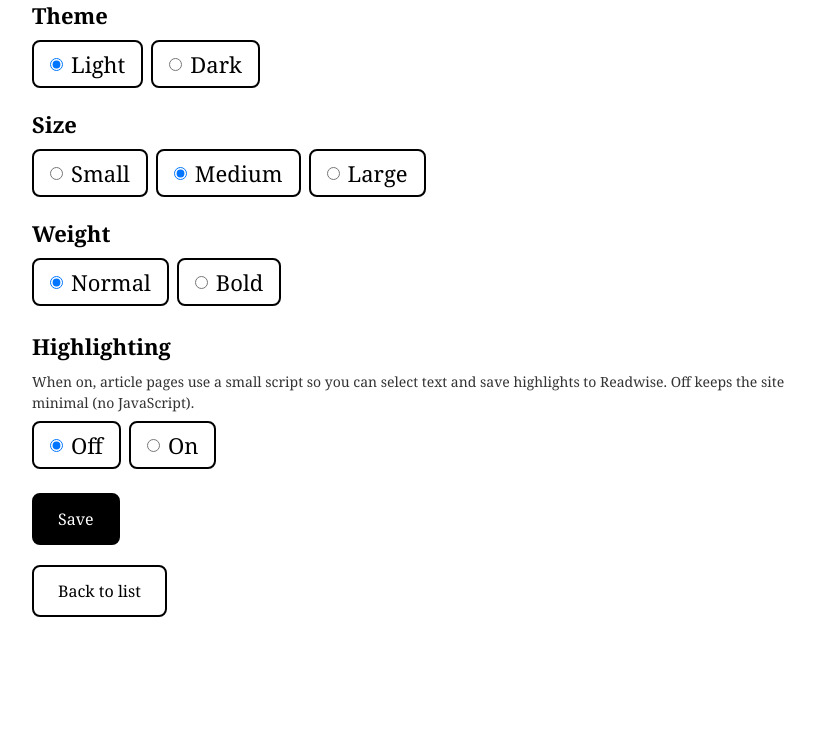
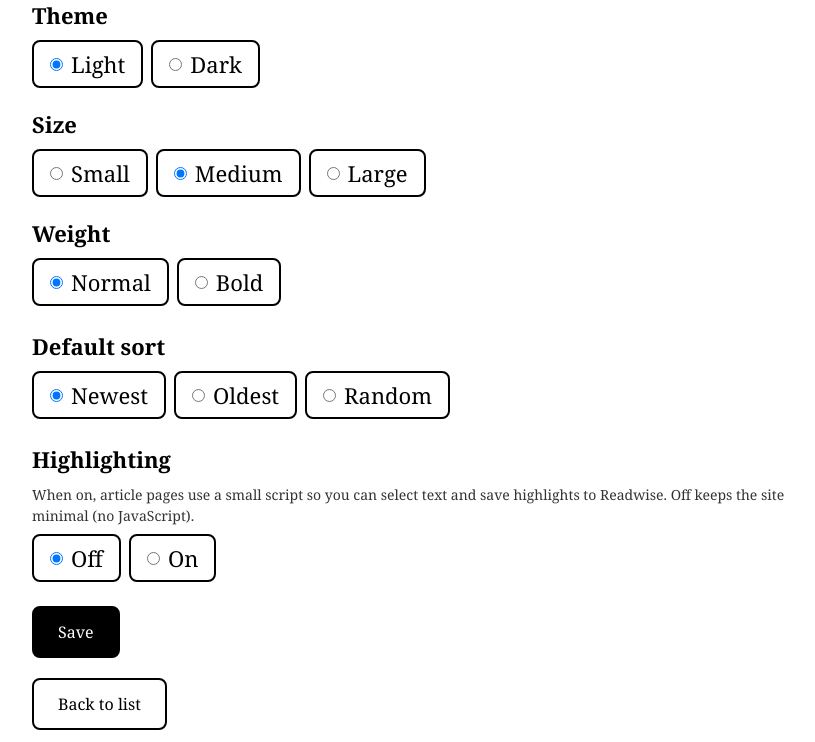
Before and after one commit to ntwkrgr/readwise-reader-personal-site, a Flask app: page /settings in a window 1280 px wide. Shown: the part 62-804 px from the top of the page, without its empty margins (220-1035 px from the left). Before the commit the page ends 679 px from the top, so only its background shows below. Run offline with Flask 3, Linux system fonts and the light colour scheme.

Commit message:
Add note and settings-based sort
Made-with: Cursor

```diff
--- a/app.py
+++ b/app.py
@@ -1,5 +1,6 @@
 import os
 import uuid
+import random
 
 from typing import Any
 
@@ -19,6 +20,7 @@ READWISE_API_BASE = "https://readwise.io/api/v3"
 ARTICLES_PER_PAGE = 20
 
 VALID_LOCATIONS = {"later", "new", "archive", "feed"}
+VALID_SORTS = {"newest", "oldest", "random"}
 
 # --- Cache ---
 
@@ -165,6 +167,7 @@ TEXT_SIZE_COOKIE = "readwise_text_size"
 TEXT_WEIGHT_COOKIE = "readwise_text_weight"
 THEME_COOKIE = "readwise_theme"
 HIGHLIGHTING_COOKIE = "readwise_highlighting"
+SORT_COOKIE = "readwise_sort"
 VALID_TEXT_SIZES = {"small", "medium", "large"}
 VALID_TEXT_WEIGHTS = {"normal", "bold"}
 VALID_THEMES = {"light", "dark"}
@@ -179,6 +182,7 @@ def inject_display_prefs():
     weight = request.cookies.get(TEXT_WEIGHT_COOKIE, "normal")
     theme = request.cookies.get(THEME_COOKIE, "light")
     highlighting = request.cookies.get(HIGHLIGHTING_COOKIE, "off")
+    default_sort = request.cookies.get(SORT_COOKIE, "newest")
     if size not in VALID_TEXT_SIZES:
         size = "medium"
     if weight not in VALID_TEXT_WEIGHTS:
@@ -187,12 +191,28 @@ def inject_display_prefs():
         theme = "light"
     if highlighting not in VALID_HIGHLIGHTING:
         highlighting = "off"
+    if default_sort not in VALID_SORTS:
+        default_sort = "newest"
     return {
         "text_size": size,
         "text_weight": weight,
         "theme": theme,
         "highlighting_enabled": highlighting == "on",
+        "default_sort": default_sort,
     }
+
+
+def _sort_articles(articles: list[dict[str, Any]], sort: str) -> list[dict[str, Any]]:
+    if sort == "random":
+        out = list(articles)
+        random.shuffle(out)
+        return out
+
+    def sort_key(a: dict[str, Any]) -> str:
+        # Use saved_at (date added) with created_at fallback
+        return a.get("saved_at") or a.get("created_at") or ""
+
+    return sorted(articles, key=sort_key, reverse=(sort == "newest"))
 
 
 # --- Routes ---
@@ -203,6 +223,9 @@ def article_list():
     location = request.args.get("location", "later")
     if location not in VALID_LOCATIONS:
         location = "later"
+    sort = request.cookies.get(SORT_COOKIE, "newest")
+    if sort not in VALID_SORTS:
+        sort = "newest"
     page_cursor = request.args.get("cursor")
     refresh = request.args.get("refresh")
     tag = request.args.get("tag")
@@ -215,12 +238,15 @@ def article_list():
     except ReadwiseAPIError as e:
         return render_template("error.html", message=str(e), retry_url=request.url)
 
+    articles = _sort_articles(data["results"], sort)
+
     return render_template(
         "list.html",
-        articles=data["results"],
+        articles=articles,
         next_cursor=data["nextPageCursor"],
         current_location=location,
         current_tag=tag,
+        current_sort=sort,
         count=data["count"],
     )
 
@@ -274,6 +300,30 @@ def save_highlight_to_readwise(article: dict[str, Any], text: str, note: str = "
         raise ReadwiseAPIError(f"Readwise returned an error (HTTP {resp.status_code}).")
 
 
+@app.route("/read/<doc_id>/note", methods=["GET", "POST"])
+def add_note(doc_id: str):
+    if request.method == "POST":
+        text = (request.form.get("text") or "").strip()
+        if not text:
+            flash("Enter some text for the note.")
+            return redirect(url_for("add_note", doc_id=doc_id))
+        try:
+            article = fetch_article(doc_id)
+        except ReadwiseAPIError as e:
+            return render_template("error.html", message=str(e), retry_url=url_for("read_article", doc_id=doc_id))
+        try:
+            save_highlight_to_readwise(article, text)
+        except ReadwiseAPIError as e:
+            return render_template("error.html", message=str(e), retry_url=url_for("add_note", doc_id=doc_id))
+        flash("Note saved to Readwise.")
+        return redirect(url_for("read_article", doc_id=doc_id))
+    try:
+        article = fetch_article(doc_id)
+    except ReadwiseAPIError as e:
+        return render_template("error.html", message=str(e), retry_url=url_for("article_list"))
+    return render_template("note.html", article=article)
+
+
 @app.route("/save-highlight", methods=["POST"])
 def save_highlight():
     if not request.is_json:
@@ -312,6 +362,7 @@ def settings():
         weight = request.form.get("text_weight", "normal")
         theme = request.form.get("theme", "light")
         highlighting = request.form.get("highlighting", "off")
+        default_sort = request.form.get("default_sort", "newest")
         if size not in VALID_TEXT_SIZES:
             size = "medium"
         if weight not in VALID_TEXT_WEIGHTS:
@@ -320,11 +371,14 @@ def settings():
             theme = "light"
         if highlighting not in VALID_HIGHLIGHTING:
             highlighting = "off"
+        if default_sort not in VALID_SORTS:
+            default_sort = "newest"
         resp = make_response(redirect(request.referrer or url_for("article_list")))
         resp.set_cookie(TEXT_SIZE_COOKIE, size, max_age=31536000)
         resp.set_cookie(TEXT_WEIGHT_COOKIE, weight, max_age=31536000)
         resp.set_cookie(THEME_COOKIE, theme, max_age=31536000)
         resp.set_cookie(HIGHLIGHTING_COOKIE, highlighting, max_age=31536000)
+        resp.set_cookie(SORT_COOKIE, default_sort, max_age=31536000)
         return resp
     return render_template("settings.html")
 
--- a/templates/read.html
+++ b/templates/read.html
@@ -8,6 +8,8 @@
     <a href="/settings" class="btn">Settings</a>
     {% if highlighting_enabled and has_content %}
     <button type="button" id="save-highlight-btn" class="btn" disabled>Save highlight</button>
+    {% elif has_content %}
+    <a href="/read/{{ article.id }}/note" class="btn">Add note</a>
     {% endif %}
     <form action="/archive/{{ article.id }}" method="post" style="margin: 0;">
         <button type="submit" class="btn btn-dark">Archive</button>
@@ -39,6 +41,8 @@
     <a href="/settings" class="btn">Settings</a>
     {% if highlighting_enabled and has_content %}
     <button type="button" id="save-highlight-btn-bottom" class="btn" disabled>Save highlight</button>
+    {% elif has_content %}
+    <a href="/read/{{ article.id }}/note" class="btn">Add note</a>
     {% endif %}
     <form action="/archive/{{ article.id }}" method="post" style="margin: 0;">
         <button type="submit" class="btn btn-dark">Archive</button>
--- a/templates/settings.html
+++ b/templates/settings.html
@@ -50,6 +50,23 @@
         </div>
     </div>
     <div style="margin-bottom: 24px;">
+        <p style="font-weight: bold; margin-bottom: 8px;">Default sort</p>
+        <div style="display: flex; flex-wrap: wrap; gap: 8px;">
+            <label class="settings-option" style="display: flex; align-items: center; min-height: 48px; padding: 0 16px; border: 2px solid #000; cursor: pointer;">
+                <input type="radio" name="default_sort" value="newest" {{ 'checked' if default_sort == 'newest' else '' }}>
+                <span style="margin-left: 8px;">Newest</span>
+            </label>
+            <label class="settings-option" style="display: flex; align-items: center; min-height: 48px; padding: 0 16px; border: 2px solid #000; cursor: pointer;">
+                <input type="radio" name="default_sort" value="oldest" {{ 'checked' if default_sort == 'oldest' else '' }}>
+                <span style="margin-left: 8px;">Oldest</span>
+            </label>
+            <label class="settings-option" style="display: flex; align-items: center; min-height: 48px; padding: 0 16px; border: 2px solid #000; cursor: pointer;">
+                <input type="radio" name="default_sort" value="random" {{ 'checked' if default_sort == 'random' else '' }}>
+                <span style="margin-left: 8px;">Random</span>
+            </label>
+        </div>
+    </div>
+    <div style="margin-bottom: 24px;">
         <p style="font-weight: bold; margin-bottom: 8px;">Highlighting</p>
         <p style="font-size: 14px; color: #333; margin-bottom: 8px;">When on, article pages use a small script so you can select text and save highlights to Readwise. Off keeps the site minimal (no JavaScript).</p>
         <div style="display: flex; flex-wrap: wrap; gap: 8px;">
```
Also changed, not shown: templates/note.html (added, +20 -0 lines).
